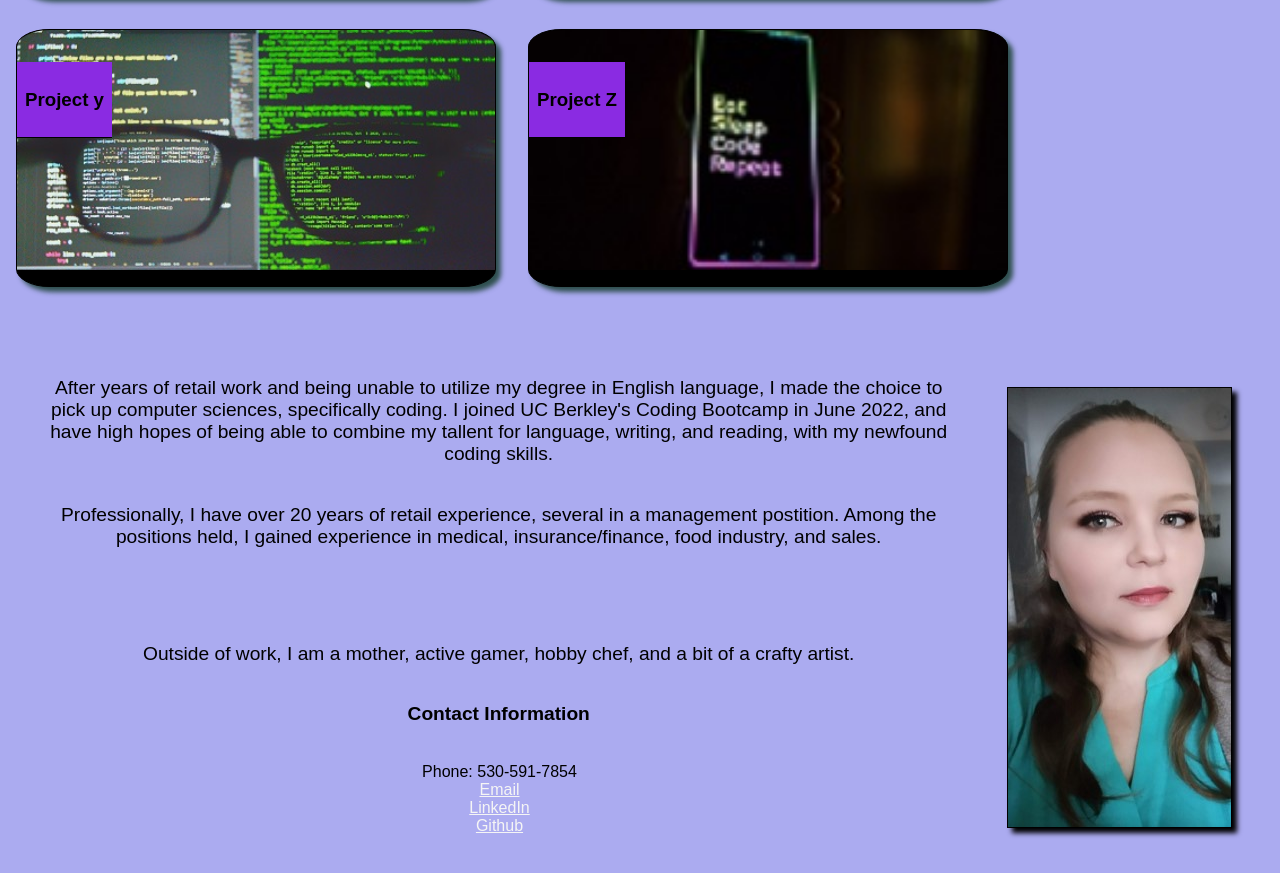
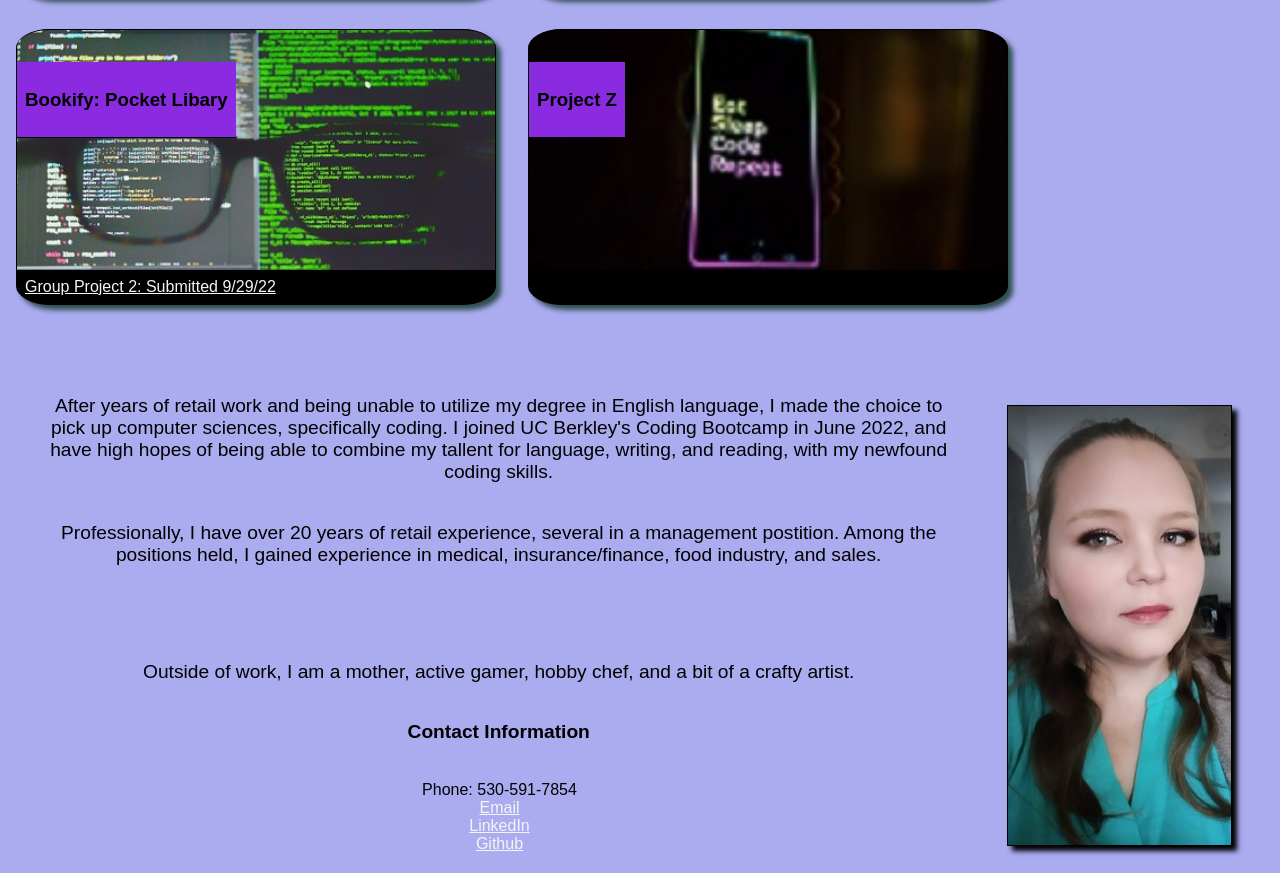
Before and after one commit to CraftyDM/Challenge-2, a plain HTML site: page index.html in a window 1280 px wide. Shown: the part 1207-2080 px from the top of the page. Drawn offline with Linux system fonts and the light colour scheme.

Commit message:
project2

```diff
--- a/index.html
+++ b/index.html
@@ -51,9 +51,10 @@
         <div class="card">
             <img src="./img/codingGlasses.jpg" alt="computer code through glasses">
             <div class="cardhead">
-                <h3>Project y</h3>
+                <h3>Bookify: Pocket Libary</h3>
             </div>
             <div class="cardbody">
+                <a href="https://ginamarie14.github.io/req-headers-cookie-monsters/">Group Project 2: Submitted 9/29/22</a>
             </div>
         </div>
         <div class="card">
```
